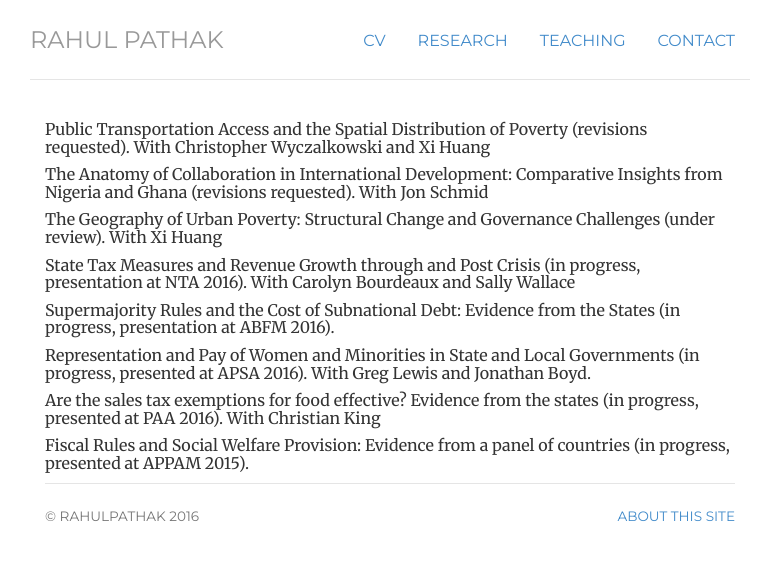
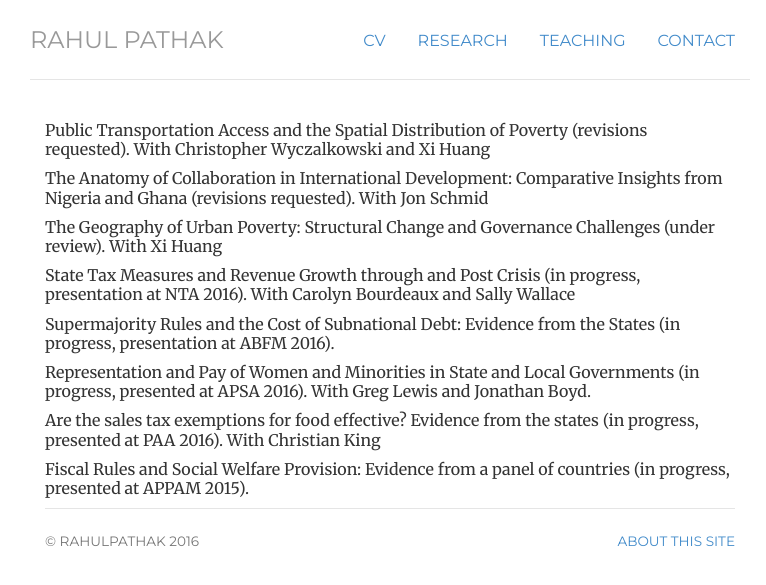
Before and after one commit to pathak-rahul/pathak-rahul.github.io, a Jekyll site: the page built from ongoing/index.html, in a window 1280 px wide. Shown: the top 585 px of the page, without its empty margins (250-1016 px from the left). Built offline with Jekyll 4.4.1, drawn with Linux system fonts in a browser that asks for light colours.

Commit message:
Update index.html

```diff
--- a/ongoing/index.html
+++ b/ongoing/index.html
@@ -8,7 +8,7 @@ title: ongoing
 	<div itemscope itemtype="http://data-vocabulary.org/Person" class="col-sm-12">
 <style type="text/css">
 p.small {
-    line-height: 110%;
+    line-height: 120%;
 }
 </style>
 
```
